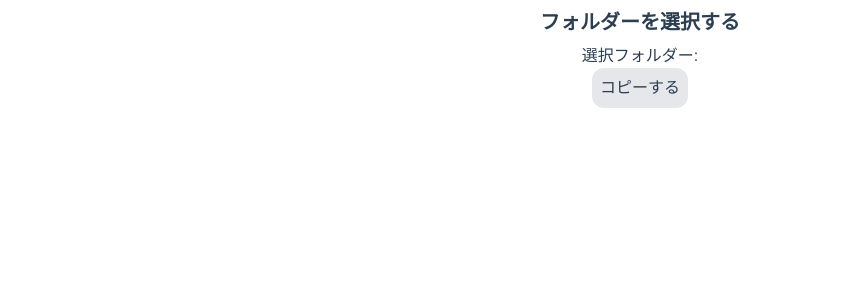
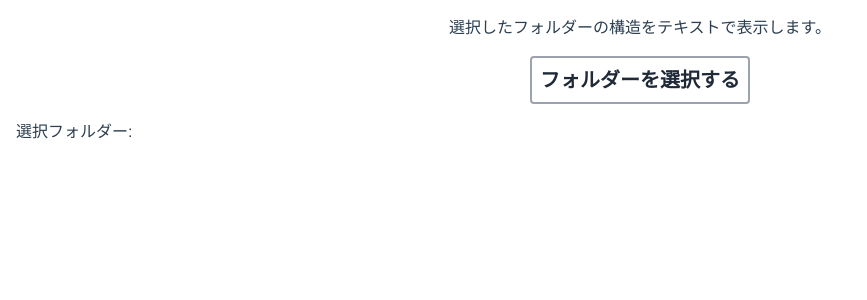
Before and after one commit to zd613/emoji-folder-structure, a Vue app: page /#/ in a window 1280 px wide. Shown: the top 300 px of the page, without its empty margins (0-867 px from the left). Built offline with nearby package versions, Linux system fonts and the light colour scheme.

Commit message:
デザイン修正

```diff
--- a/src/components/EmojiFolderStructureTextArea.vue
+++ b/src/components/EmojiFolderStructureTextArea.vue
@@ -1,6 +1,9 @@
 <template>
   <div>
-    <pre class="text-left bg-gray-100">{{ text }}</pre>
+    <pre
+      class="text-left bg-gray-50 shadow-lg p-2 border-2 border-gray-400 rounded"
+      >{{ text }}</pre
+    >
   </div>
 </template>
 
--- a/src/components/FolderSelectArea.vue
+++ b/src/components/FolderSelectArea.vue
@@ -1,5 +1,8 @@
 <template>
-  <button type="button" class="bg-white p-2 text-xl font-semibold rounded">
+  <button
+    type="button"
+    class="bg-white p-2 text-xl text-gray-800 hover:text-gray-600 font-semibold rounded border-2 border-gray-400"
+  >
     フォルダーを選択する
   </button>
 </template>
--- a/src/views/Home.vue
+++ b/src/views/Home.vue
@@ -1,14 +1,19 @@
 <template>
   <div>
-    <FolderSelectArea @click="open">ルートフォルダー選択</FolderSelectArea>
+    <div class="mt-4">選択したフォルダーの構造をテキストで表示します。</div>
+    <FolderSelectArea @click="open" class="mt-4"
+      >ルートフォルダー選択</FolderSelectArea
+    >
 
-    <div>選択フォルダー: {{ selectedPath }}</div>
-    <div>
-      <CopyButton :copy-text="result" />
-    </div>
-    <div>
-      <EmojiFolderStructureTextArea :text="result" />
-    </div>
+    <div class="mt-4 flex ml-4">選択フォルダー: {{ selectedPath }}</div>
+    <template v-if="result !== ''">
+      <div class="mt-4">
+        <CopyButton :copy-text="result" />
+      </div>
+      <div class="p-2">
+        <EmojiFolderStructureTextArea :text="result" />
+      </div>
+    </template>
   </div>
 </template>
 
```
